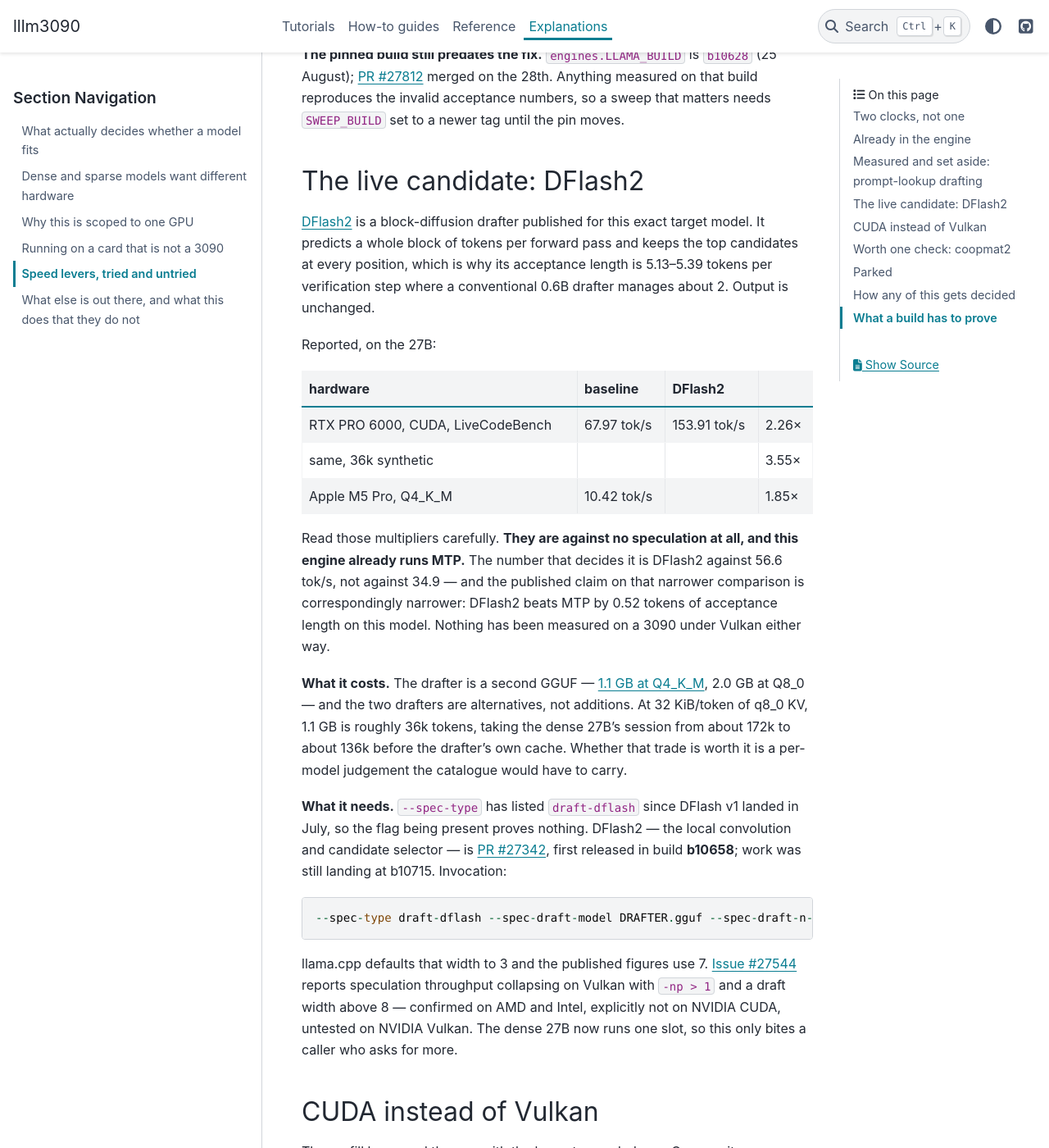
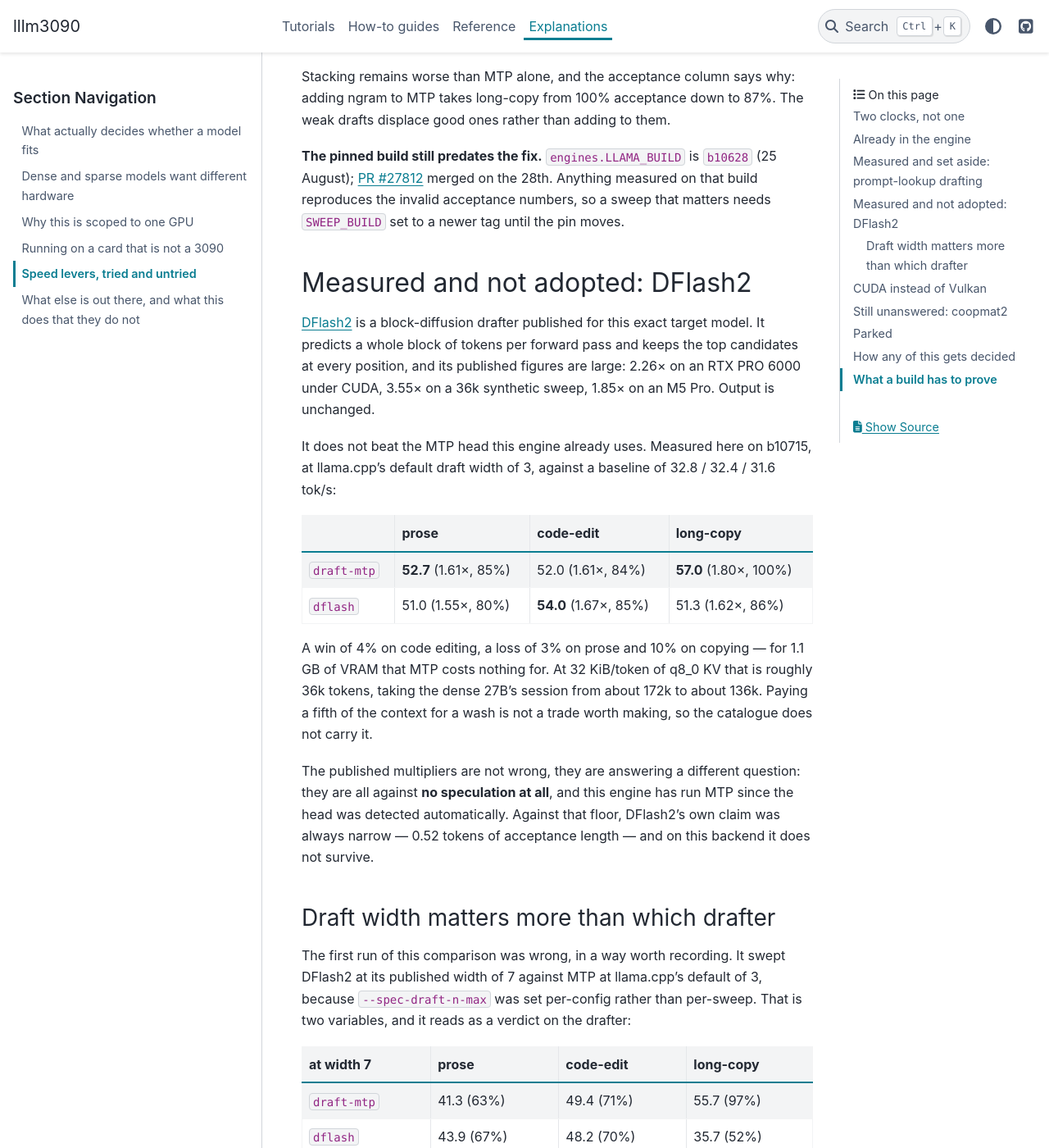
Before and after one commit to gilesknap/lllm3090, a Sphinx documentation site: the page built from docs/explanations/going-faster.md, in a window 1280 px wide and 1400 px high, scrolled down 2468 px. Shown: the whole window at 82% size. Built offline with Sphinx 7.4.7 and the PyData theme 0.15.4, drawn with Linux system fonts in a browser that asks for light colours; the version number could not be read and is left out; some of the changed text lies outside the part shown.

Commit message:
DFlash2 does not beat the head that is already free
Measured on b10715 against the pinned engine's own configuration. At llama.cpp's
default draft width of 3, on a baseline of 32.8 / 32.4 / 31.6 tok/s:

  draft-mtp   52.7 (85%)   52.0 (84%)   57.0 (100%)
  dflash      51.0 (80%)   54.0 (85%)   51.3 (86%)

Four percent up on code editing, three down on prose and ten down on copying --
for 1.1 GB of VRAM that MTP costs nothing for, which is about 36k tokens of
context, taking the dense 27B from 172k to 136k. A fifth of the window for a
wash is not a trade, so the catalogue does not carry it.

The published 2.26-3.55x is not wrong, it answers a different question: those
are all against no speculation at all, and this engine has run MTP since the
head was detected from the file.

The first run of the comparison was confounded and the fix is the more useful
finding. `--spec-draft-n-max` was per-config, so DFlash2 ran at its published 7
against MTP at llama.cpp's default 3 -- two variables, reading as a verdict on
the drafter. Re-running MTP at 7 shows the penalty is the backend's:

  draft-mtp @7   41.3 (63%)   49.4 (71%)   55.7 (97%)
  dflash    @7   43.9 (67%)   48.2 (70%)   35.7 (52%)

Both lose throughput and acceptance when the draft widens, which is the
signature of verification being expensive rather than of drafts being poor.
Issue #27544 reports the same shape on AMD and Intel above width 8; this is
NVIDIA, below that threshold, so the effect is wider than the issue describes.
It also means the invocation in DFlash2's own README makes things worse here.
The engine passes no width and so already takes the better default.

The width is now applied to every config by the sweep, as SWEEP_NMAX, because it
is a property of the sweep and not of one drafter. Also: the sweep had no
shebang despite being executable, and creates its log directory rather than
dying on the first open.

One trap recorded while setting this up: `catalog.installed` takes the
alphabetically first non-projector GGUF per directory, so a drafter left beside
the weights it drafts for sorts ahead of them and silently becomes the model the
panel starts. Kept in ~/models/.drafters/, which is skipped -- a convention, not
yet a guarantee.

Co-Authored-By: Claude Opus 5 <noreply@anthropic.com>
Claude-Session: https://claude.ai/code/session_01UT2NNQdbZdQ3w2WDycmy9F

````diff
--- a/docs/explanations/going-faster.md
+++ b/docs/explanations/going-faster.md
@@ -6,6 +6,11 @@ token. That is not the whole story: multi-token prediction has already taken it
 from 34.9 to 56.6 tok/s, and several further levers have been looked at. This
 page records all of them — what is already in the engine, what was measured and
 set aside, what is waiting on a build, and what is parked and why.
+
+Two of them have since been measured and neither displaced MTP, so the short
+version is that the engine's defaults are already the best combination tried on
+this card. The value in what follows is mostly in why, and in the one variable —
+draft width — that turned out to matter more than the choice of drafter.
 
 ## Two clocks, not one
 
@@ -90,53 +95,68 @@ merged on the 28th. Anything measured on that build reproduces the invalid
 acceptance numbers, so a sweep that matters needs `SWEEP_BUILD` set to a newer
 tag until the pin moves.
 
-## The live candidate: DFlash2
+## Measured and not adopted: DFlash2
 
 [DFlash2](https://inco.ai/blog/dflash2/) is a block-diffusion drafter published
 for this exact target model. It predicts a whole block of tokens per forward
-pass and keeps the top candidates at every position, which is why its acceptance
-length is 5.13–5.39 tokens per verification step where a conventional 0.6B
-drafter manages about 2. Output is unchanged.
+pass and keeps the top candidates at every position, and its published figures
+are large: 2.26× on an RTX PRO 6000 under CUDA, 3.55× on a 36k synthetic sweep,
+1.85× on an M5 Pro. Output is unchanged.
 
-Reported, on the 27B:
+It does not beat the MTP head this engine already uses. Measured here on
+b10715, at llama.cpp's default draft width of 3, against a baseline of
+32.8 / 32.4 / 31.6 tok/s:
 
-| hardware | baseline | DFlash2 | |
+| | prose | code-edit | long-copy |
 |---|---|---|---|
-| RTX PRO 6000, CUDA, LiveCodeBench | 67.97 tok/s | 153.91 tok/s | 2.26× |
-| same, 36k synthetic | | | 3.55× |
-| Apple M5 Pro, Q4_K_M | 10.42 tok/s | | 1.85× |
+| `draft-mtp` | **52.7** (1.61×, 85%) | 52.0 (1.61×, 84%) | **57.0** (1.80×, 100%) |
+| `dflash` | 51.0 (1.55×, 80%) | **54.0** (1.67×, 85%) | 51.3 (1.62×, 86%) |
 
-Read those multipliers carefully. **They are against no speculation at all, and
-this engine already runs MTP.** The number that decides it is DFlash2 against
-56.6 tok/s, not against 34.9 — and the published claim on that narrower
-comparison is correspondingly narrower: DFlash2 beats MTP by 0.52 tokens of
-acceptance length on this model. Nothing has been measured on a 3090 under
-Vulkan either way.
+A win of 4% on code editing, a loss of 3% on prose and 10% on copying — for
+1.1 GB of VRAM that MTP costs nothing for. At 32 KiB/token of q8_0 KV that is
+roughly 36k tokens, taking the dense 27B's session from about 172k to about
+136k. Paying a fifth of the context for a wash is not a trade worth making, so
+the catalogue does not carry it.
 
-**What it costs.** The drafter is a second GGUF —
-[1.1 GB at Q4_K_M](https://huggingface.co/z-lab/Qwen3.8-27B-DFlash2-GGUF),
-2.0 GB at Q8_0 — and the two drafters are alternatives, not additions. At
-32 KiB/token of q8_0 KV, 1.1 GB is roughly 36k tokens, taking the dense 27B's
-session from about 172k to about 136k before the drafter's own cache. Whether
-that trade is worth it is a per-model judgement the catalogue would have to
-carry.
+The published multipliers are not wrong, they are answering a different
+question: they are all against **no speculation at all**, and this engine has
+run MTP since the head was detected automatically. Against that floor, DFlash2's
+own claim was always narrow — 0.52 tokens of acceptance length — and on this
+backend it does not survive.
 
-**What it needs.** `--spec-type` has listed `draft-dflash` since DFlash v1
-landed in July, so the flag being present proves nothing. DFlash2 — the local
-convolution and candidate selector — is
-[PR #27342](https://github.com/ggml-org/llama.cpp/pull/27342), first released in
-build **b10658**; work was still landing at b10715. Invocation:
+### Draft width matters more than which drafter
+
+The first run of this comparison was wrong, in a way worth recording. It swept
+DFlash2 at its published width of 7 against MTP at llama.cpp's default of 3,
+because `--spec-draft-n-max` was set per-config rather than per-sweep. That is
+two variables, and it reads as a verdict on the drafter:
+
+| at width 7 | prose | code-edit | long-copy |
+|---|---|---|---|
+| `draft-mtp` | 41.3 (63%) | 49.4 (71%) | 55.7 (97%) |
+| `dflash` | 43.9 (67%) | 48.2 (70%) | 35.7 (52%) |
+
+Widening from 3 to 7 costs MTP 22% on prose and DFlash2 14%, and acceptance
+falls for both — 85% → 63% and 80% → 67%. **The penalty is the backend's, not
+the drafter's**, which is why the width is now applied to every config by the
+sweep rather than chosen by each. It also means the invocation in DFlash2's own
+README is actively harmful here:
 
 ```
 --spec-type draft-dflash --spec-draft-model DRAFTER.gguf --spec-draft-n-max 7
 ```
 
-llama.cpp defaults that width to 3 and the published figures use 7.
-[Issue #27544](https://github.com/ggml-org/llama.cpp/issues/27544) reports
-speculation throughput collapsing on Vulkan with `-np > 1` and a draft width
-above 8 — confirmed on AMD and Intel, explicitly not on NVIDIA CUDA, untested on
-NVIDIA Vulkan. The dense 27B now runs one slot, so this only bites a caller who
-asks for more.
+Take the default 3 on Vulkan. The engine passes no width at all and therefore
+already gets it.
+
+The one place the drafter really does differ is copying: at width 7 DFlash2's
+acceptance on `long-copy` collapses to 52% while MTP holds 97%. Block drafting
+is worst at exactly the workload where the next tokens are least in doubt.
+
+[Issue #27544](https://github.com/ggml-org/llama.cpp/issues/27544) reports the
+same shape on AMD and Intel above width 8, explicitly not on CUDA. These numbers
+are below that threshold and on NVIDIA, so the effect is wider than the issue
+describes.
 
 ## CUDA instead of Vulkan
 
@@ -158,15 +178,19 @@ the distribution did not ship. Half of that is still true and half has expired:
   llama.cpp's own build documentation describes.
 
 One prediction worth writing down before it is tested, because it is falsifiable
-and cheap to check once a CUDA build exists: **the drafter verdicts above may
-not survive the backend change, and ngram's should move furthest.** Verifying k
-drafted tokens is a batched forward pass — the same work prefill does — and
-prefill is precisely where Vulkan is 3–4× behind here. Prompt-lookup drafts long
-runs where MTP drafts one or two, so it is the config most exposed to weak
-batched compute, and its break-even acceptance should fall further than MTP's.
-Issue #27544, where speculation collapses on Vulkan above a draft width of 8 but
-not on CUDA, points the same way. Nothing has been measured on CUDA to support
-this.
+and cheap to check once a CUDA build exists: **every drafter verdict above may
+change, and the wide-draft ones should change most.** Verifying k drafted tokens
+is a batched forward pass — the same work prefill does — and prefill is
+precisely where Vulkan is 3–4× behind here.
+
+That is no longer only an argument. Widening the draft from 3 to 7 costs both
+drafters throughput *and* acceptance on this backend, which is the signature of
+verification being expensive rather than of drafts being poor, and issue #27544
+reports the same shape on AMD and Intel but explicitly not on CUDA. If the
+penalty is the backend's, a CUDA build should flatten it — which would make
+wider drafts affordable, and would give prompt-lookup, whose whole method is
+drafting long runs, its only plausible route back. Nothing has been measured on
+CUDA to support this.
 
 So the obstacle is no longer *can it build* but *what the project promises*.
 `install-engine` currently downloads a tarball and is done; a CUDA path means
@@ -175,14 +199,19 @@ shipping binaries built here — a different project with a different support
 burden. Worth measuring the gain before deciding, since the gain is the whole
 argument.
 
-## Worth one check: coopmat2
+## Still unanswered: coopmat2
 
-Before any of that, confirm the current Vulkan build is using
-`VK_KHR_cooperative_matrix` version 2 rather than falling back to coopmat1.
-The difference was 2.2× against 4.4× on prefill in the original benchmarks, it
-is driver-gated on NVIDIA, and it is free if it is merely switched off. The
-device line in the engine log at model load says which is in use;
-`--list-devices` does not.
+Whether this build uses `VK_KHR_cooperative_matrix` version 2 or falls back to
+coopmat1 is worth knowing before any of that, because the difference was 2.2×
+against 4.4× on prefill in the original benchmarks and it is free if it is
+merely switched off.
+
+It is also, so far, unmeasurable here. `--list-devices` names the device and not
+the extension, and b10715's server log does not print a `ggml_vulkan:` banner at
+all — 30 KB of load log on this machine contains no mention of the GPU, the
+backend or the matrix cores. The sweep looks for that line and prints it when it
+finds one, which on this build is never. `vulkaninfo` would at least say what
+the driver exposes, and is not installed.
 
 ## Parked
 
@@ -220,12 +249,19 @@ which is the opposite of what the engine lifecycle promises — but it launches
 with the same flags `lllm3090.engine.start` uses, and that correspondence is the
 point. Its `baseline` config is no speculation at all, so MTP appears as a
 config rather than as the floor. Point `SWEEP_DRAFT` at a drafter GGUF to
-include DFlash2:
+include DFlash2, and `SWEEP_NMAX` at a draft width, which applies to every
+config so that a comparison of drafters is not also a comparison of widths:
 
 ```
-SWEEP_DRAFT=~/models/Qwen3.8-27B-DFlash2-Q4_K_M.gguf \
+SWEEP_DRAFT=~/models/.drafters/Qwen3.8-27B-DFlash2-Q4_K_M.gguf \
   dev/spec-sweep.py ~/models/Qwen3.8-27B/Qwen3.8-27B-UD-Q4_K_S.gguf
 ```
+
+Keep a drafter out of the models directory. `catalog.installed` takes the
+alphabetically first non-projector GGUF in each directory, so a drafter dropped
+beside the weights it drafts for would sort ahead of them and quietly become the
+model the panel starts. `~/models/.drafters/` is skipped along with every other
+dot-directory, which is a convention and not yet a guarantee.
 
 It never sweeps the installed engine. Builds to measure are fetched beside it,
 one directory per upstream tag:
````
Also changed, not shown: 1 other file.
